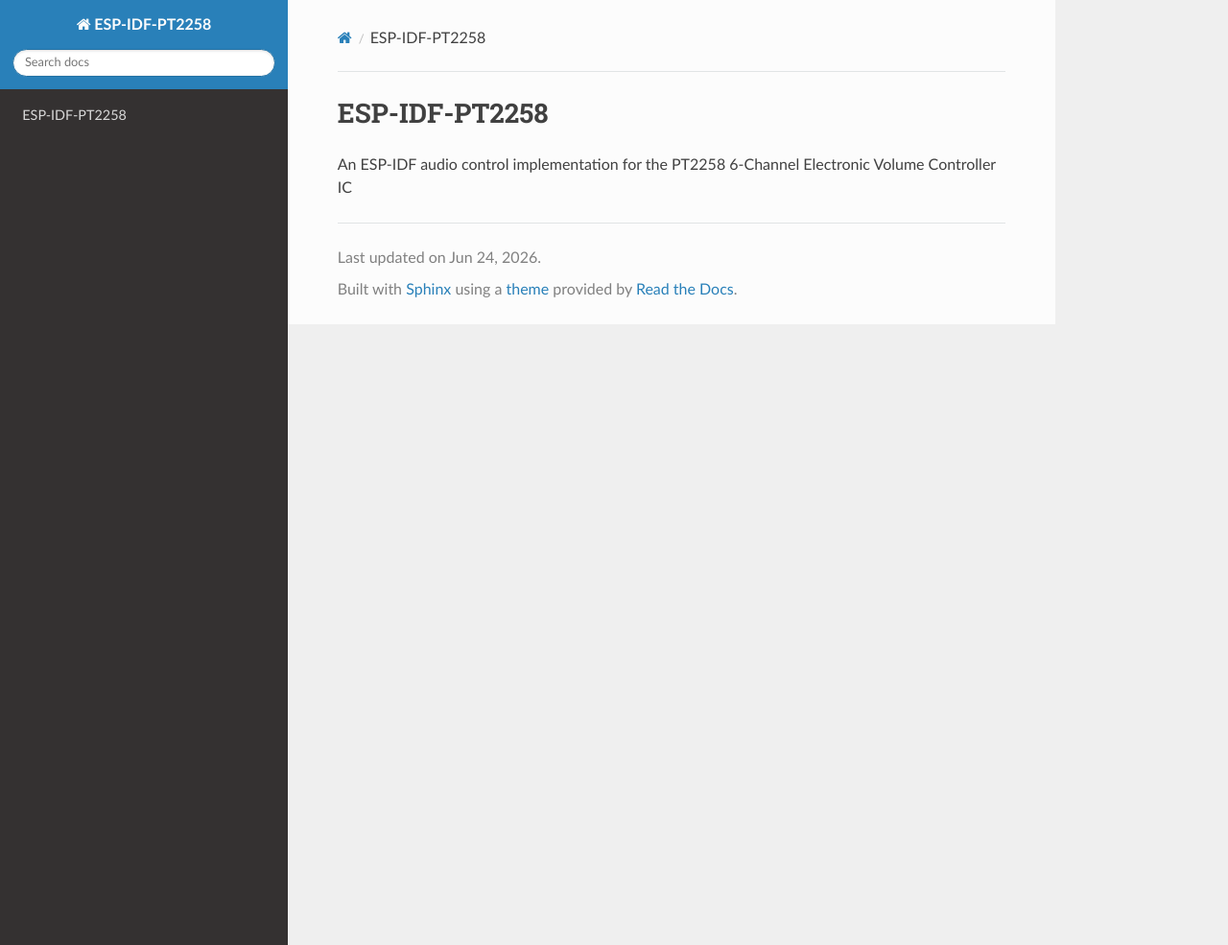
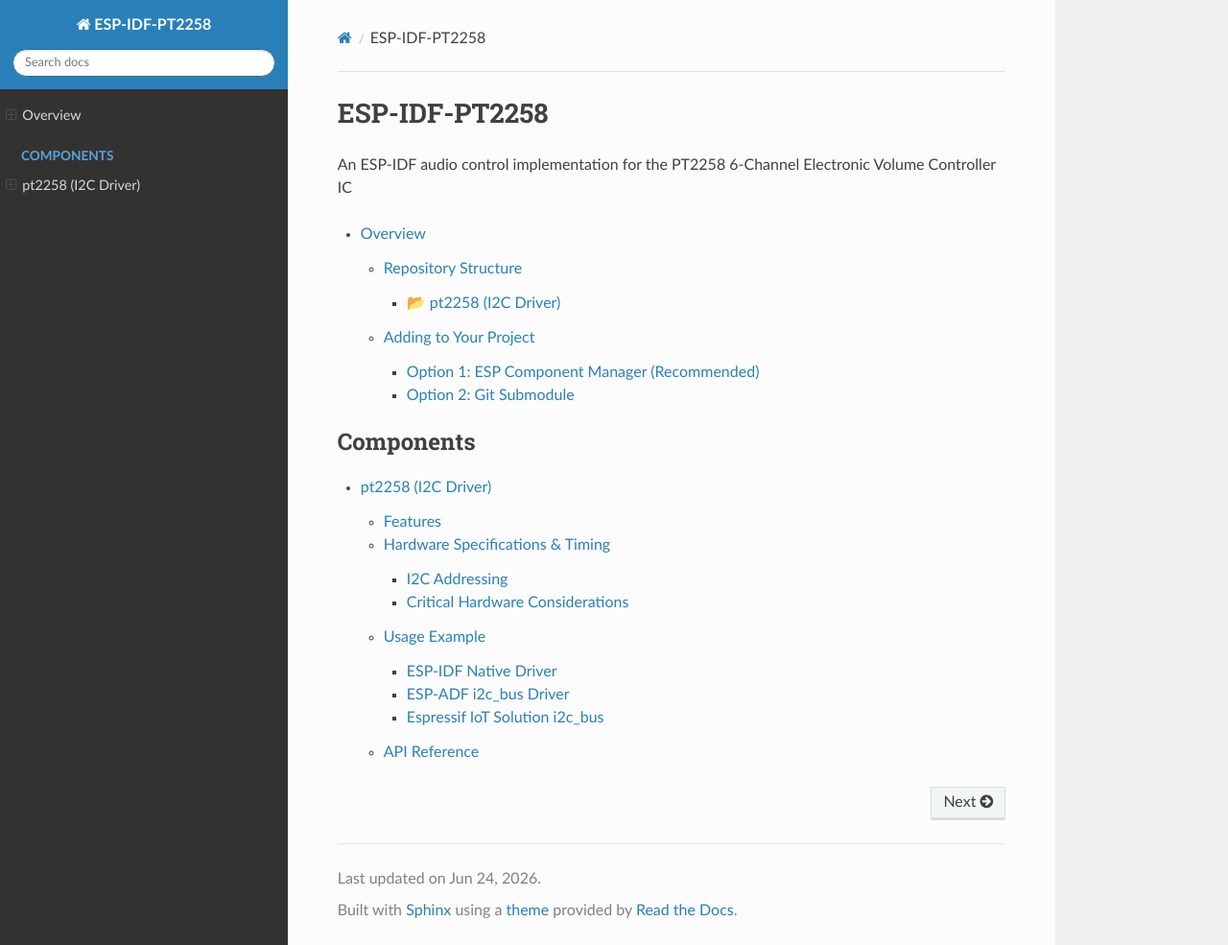
Before and after one commit to romr/esp-idf-pt2258, a Sphinx documentation site: the page built from docs/index.md, in a window 1280 px wide and 985 px high. Shown: the whole window at 96% size. Built offline with Sphinx 7.4.7 and the Read the Docs theme 3.1.0, drawn with Linux system fonts in a browser that asks for light colours.

Commit message:
docs(pt2258): add documentation
- Add new `docs/pages/pt2258.md` to include component README and API reference
- Add `pages/overview.md` and update `README.md` to organize project documentation.
- Update `index.md` to include a table of contents.
- Update `Doxyfile` to include component headers for API reference generation.
- Increment version to 0.3.1 in `idf_component.yml` and add documentation link.

````diff
--- a/docs/index.md
+++ b/docs/index.md
@@ -4,3 +4,13 @@
 
 # ESP-IDF-PT2258
 An ESP-IDF audio control implementation for the PT2258 6-Channel Electronic Volume Controller IC
+
+```{toctree}
+pages/overview
+
+```
+
+```{toctree}
+:caption: Components
+pages/pt2258
+```
--- /dev/null
+++ b/docs/pages/overview.md
@@ -0,0 +1,5 @@
+# Overview
+
+```{include} ../../README.md
+   :start-line: 2
+```
--- /dev/null
+++ b/docs/pages/pt2258.md
@@ -0,0 +1,9 @@
+# pt2258 (I2C Driver)
+
+```{include} ../../pt2258/README.md
+   :start-line: 4
+```
+## API Reference
+```{doxygenfile} pt2258.h
+   :project: pt2258_docs
+```
````
Also changed, not shown: README.md (+26 -0 lines), pt2258/README.md, 2 other files.
